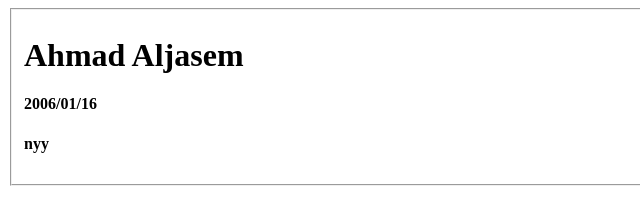
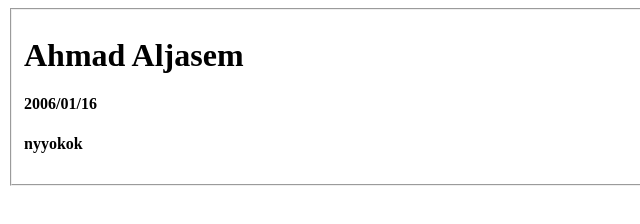
Before and after one commit to Momo06a/Momo06a.github.io, a plain HTML site: page index.html in a window 1280 px wide. Shown: the full height of the page, 0-640 px from the left. Drawn offline with Linux system fonts and the light colour scheme.

Commit message:
Update index.html

```diff
--- a/index.html
+++ b/index.html
@@ -10,7 +10,7 @@
     <fieldset>
         <h1>Ahmad Aljasem</h1>
         <h4>2006/01/16</h4>
-        <h4>nyy</h4>
+        <h4>nyyokok</h4>
     </fieldset>
 
 </body>
```
